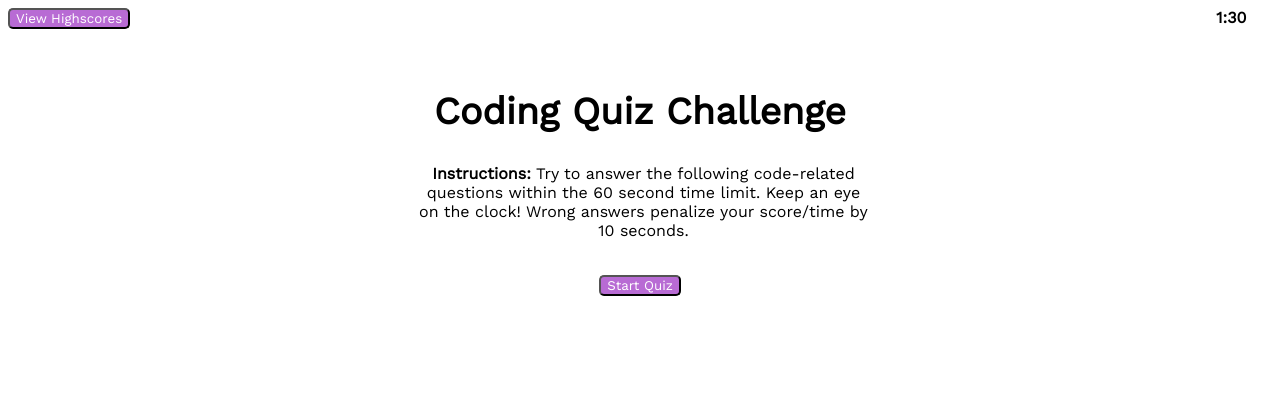
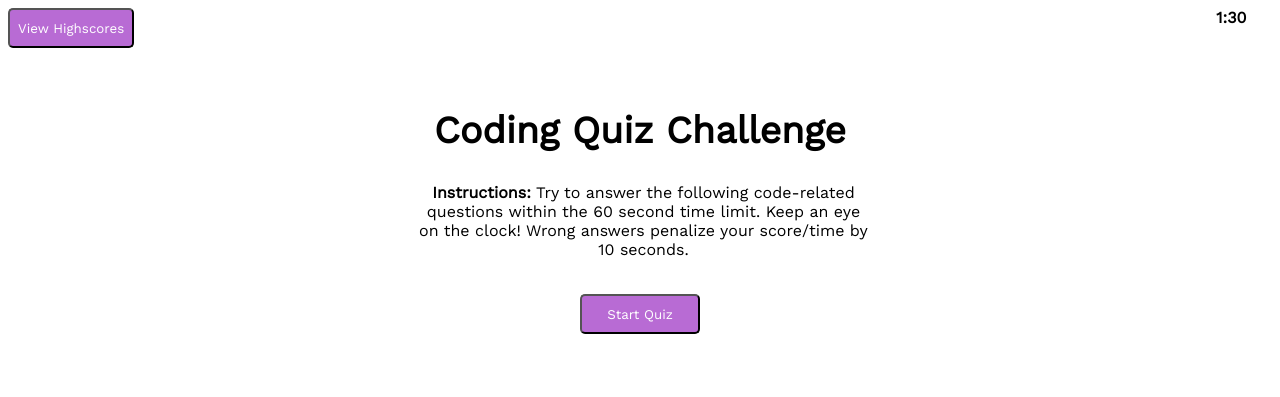
Before and after one commit to lindsayreiner/JS-coding-quiz, a plain HTML site: page index.html in a window 1280 px wide. Drawn offline with nearby package versions, Linux system fonts and the light colour scheme.

Commit message:
final html/css

```diff
--- a/assets/css/style.css
+++ b/assets/css/style.css
@@ -61,6 +61,16 @@ h3,
   margin-left: 76px;
 }
 
+#start-button {
+  width: 20%;
+  height: 5vh;
+}
+
+#view-highscores {
+  width: 10%;
+  height: 5vh;
+}
+
 #correct,
 #wrong {
   text-align: left;
```
